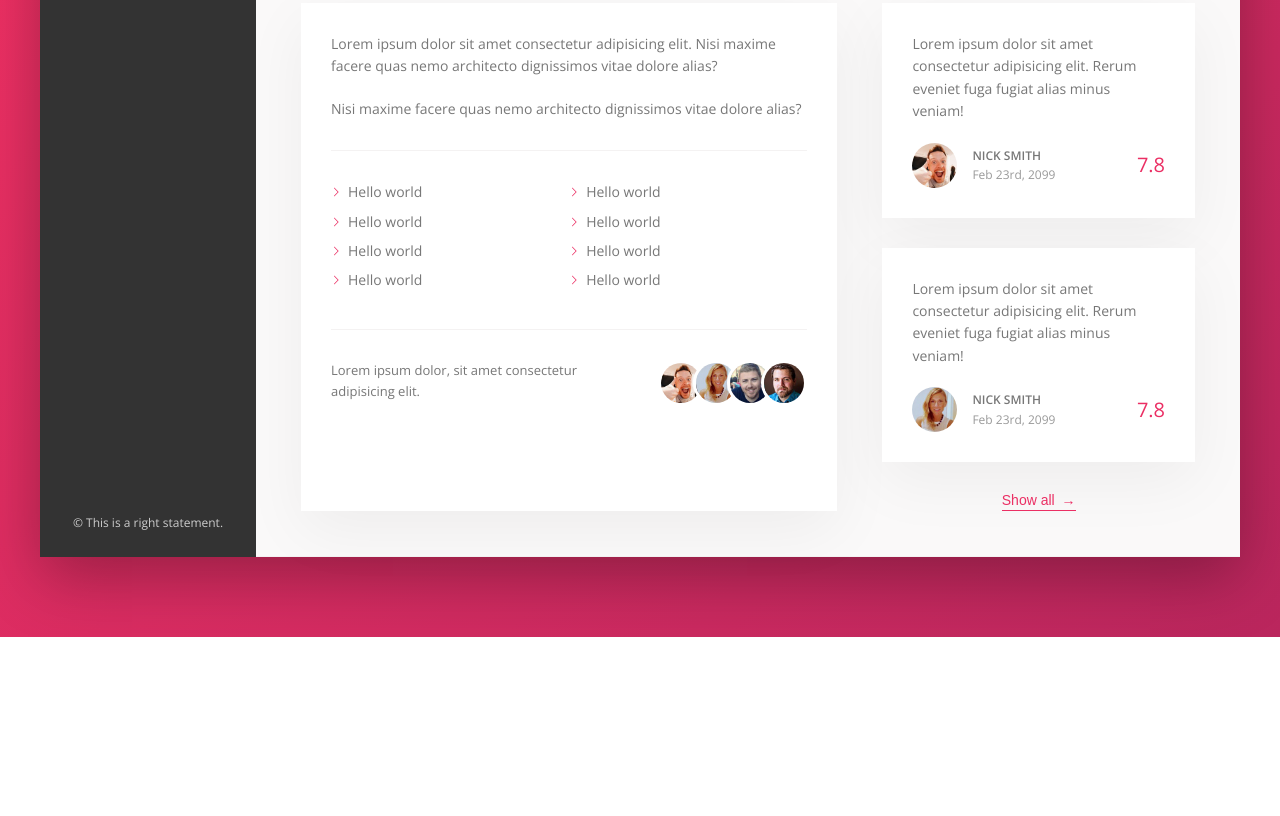
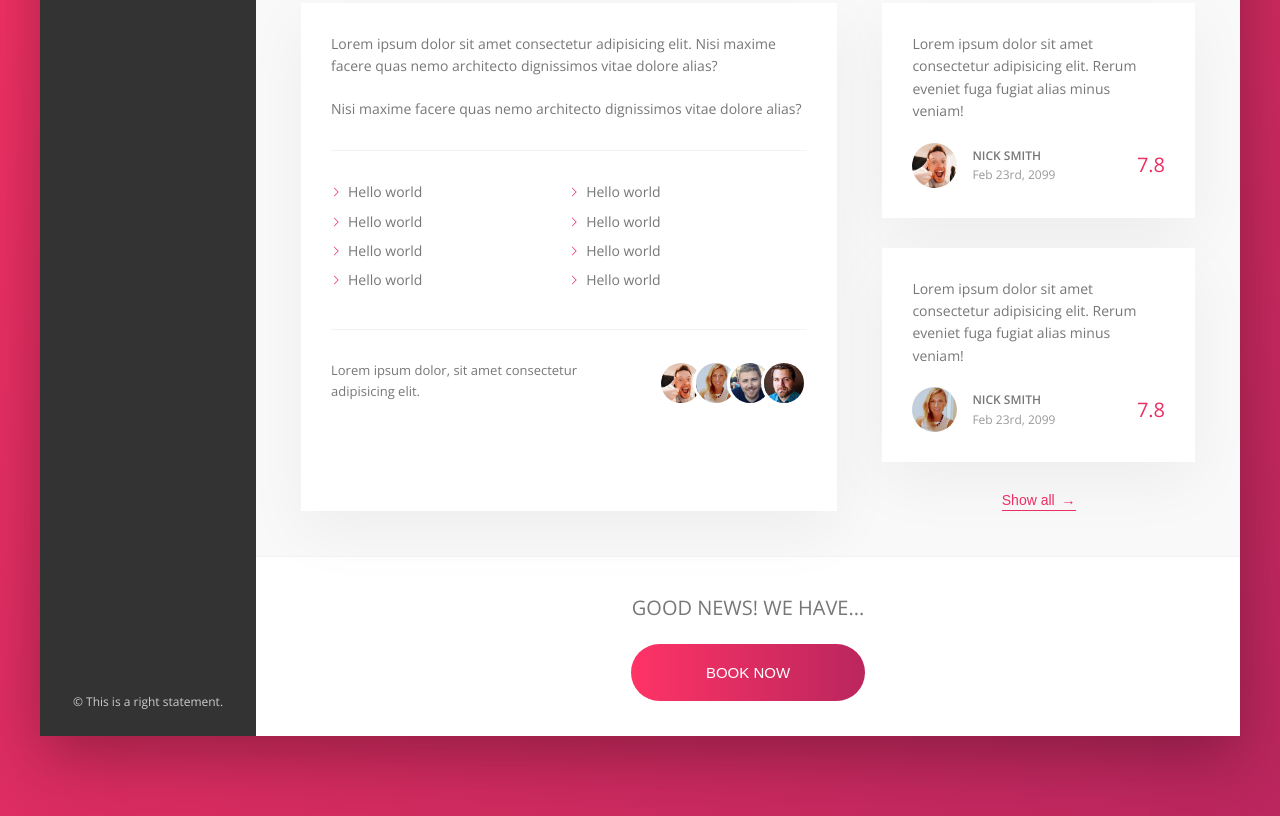
Before and after one commit to norvca/CSS2021, a website: page project2/index.html in a window 1280 px wide. Shown: the part 640-1456 px from the top of the page. Before the commit the page ends 1277 px from the top, so only its background shows below. Drawn offline with nearby package versions, Linux system fonts and the light colour scheme.

Commit message:
Build call to action part

```diff
--- a/project2/index.html
+++ b/project2/index.html
@@ -245,6 +245,16 @@
               <button class="btn-inline">Show all <span>&rarr;</span></button>
             </div>
           </div>
+
+          <div class="cta">
+            <div class="cta__book-now">
+              Good news! We have...
+            </div>
+            <button class="btn">
+              <span class="btn__visible">Book now</span>
+              <span class="btn__invisible">Only 4 rooms left</span>
+            </button>
+          </div>
         </main>
       </div>
     </div>
--- a/project2/sass/_components.scss
+++ b/project2/sass/_components.scss
@@ -386,3 +386,66 @@
     color: var(--color-primary);
   }
 }
+
+////////////////
+// Call to action
+.cta {
+  padding: 3.5rem 0;
+  text-align: center;
+
+  &__book-now {
+    font-size: 2rem;
+    font-weight: 300;
+    text-transform: uppercase;
+    margin-bottom: 2rem;
+  }
+}
+
+////////////////
+// button
+.btn {
+  color: var(--color-white);
+  font-size: 1.5rem;
+  font-weight: 300;
+  text-transform: uppercase;
+  border-radius: 100px;
+  border: none;
+  position: relative;
+  background-image: linear-gradient(
+    to right,
+    var(--color-primary-light),
+    var(--color-primary-dark)
+  );
+  overflow: hidden;
+  cursor: pointer;
+
+  & > * {
+    display: inline-block;
+    transition: all 0.2s;
+    height: 100%;
+    width: 100%;
+  }
+
+  &__visible {
+    padding: 2rem 7.5rem;
+  }
+
+  &__invisible {
+    padding: 2rem 0;
+    position: absolute;
+    left: 0;
+    top: -100%;
+  }
+
+  &:hover &__visible {
+    transform: translateY(100%);
+  }
+
+  &:hover &__invisible {
+    top: 0;
+  }
+
+  &:focus {
+    outline: none;
+  }
+}
```
Also changed, not shown: project2/css/style.css.
